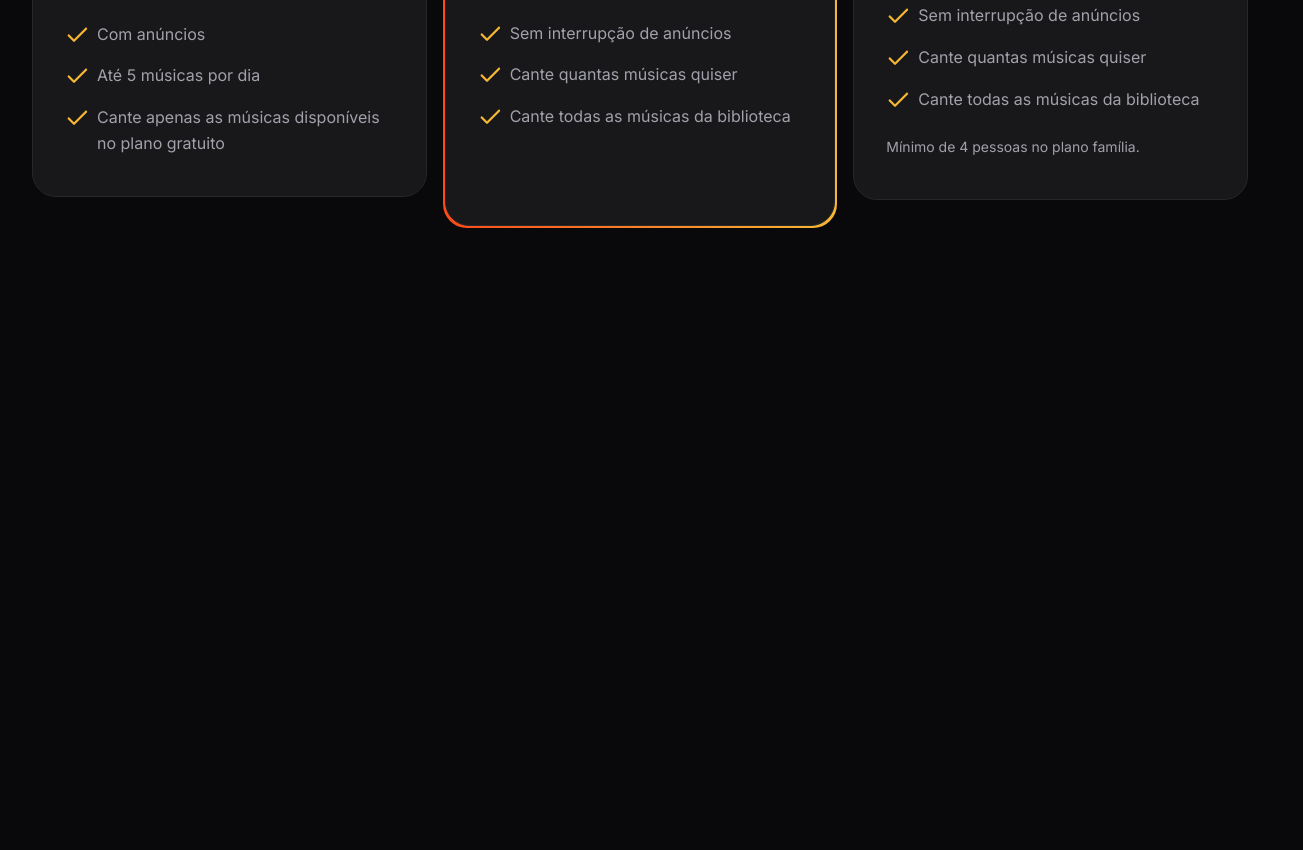
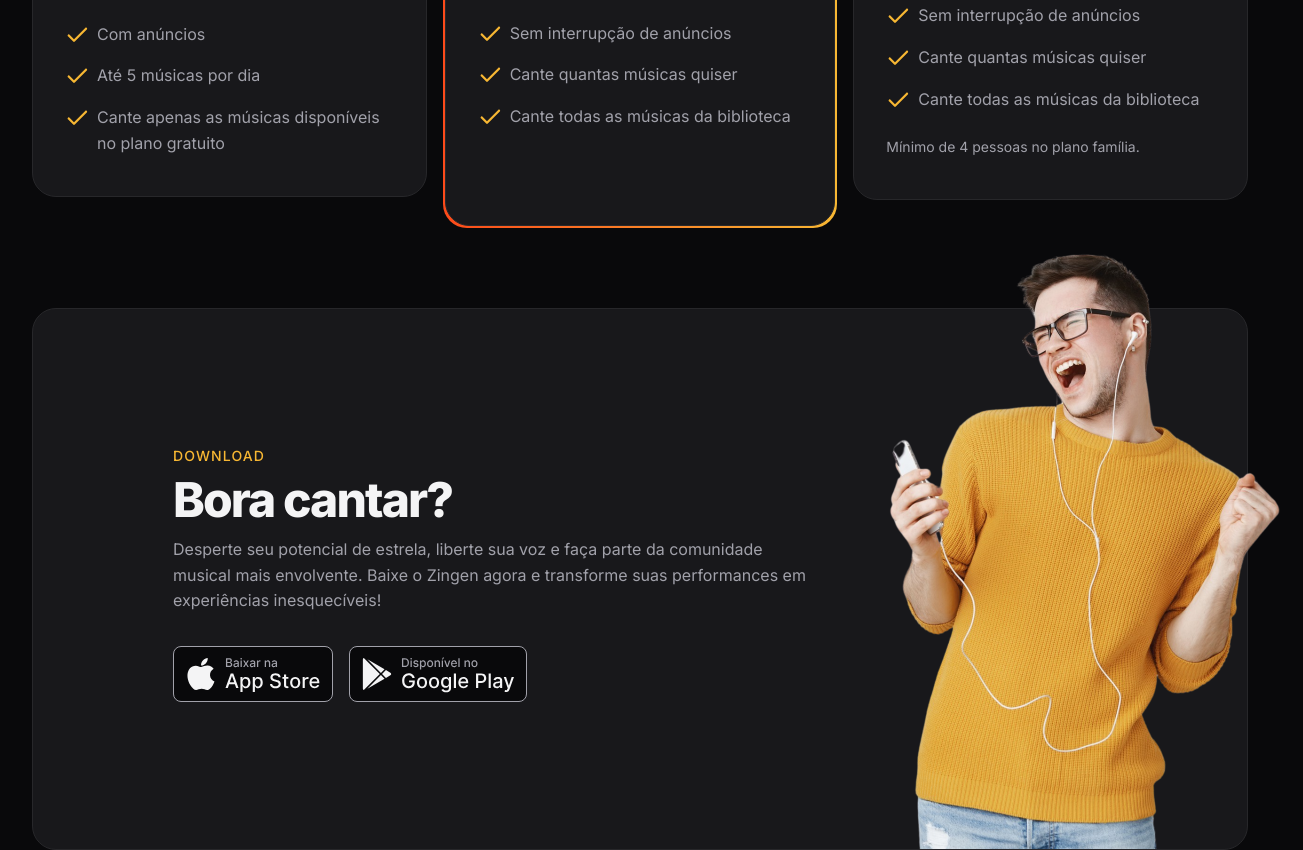
Before and after one commit to arctechbr/zingen, a plain HTML site: page index.html in a window 1280 px wide. Shown: the part 3239-4089 px from the top of the page, 1303 px wide, since content can reach past the window. Before the commit the page ends 3547 px from the top, so only its background shows below. Drawn offline with Linux system fonts and the light colour scheme.

Commit message:
Seçāo download

```diff
--- a/index.html
+++ b/index.html
@@ -192,5 +192,43 @@
         </div>
       </div>
     </section>
+
+    <section id="download">
+      <div class="container px-xl">
+        <div class="card px-lg even-columns items-center">
+          <div>
+            <header>
+              <strong>Download</strong>
+              <h2>Bora cantar?</h2>
+            </header>
+            <p>
+              Desperte seu potencial de estrela, liberte sua voz e faça parte da
+              comunidade musical mais envolvente. Baixe o Zingen agora e
+              transforme suas performances em experiências inesquecíveis!
+            </p>
+
+            <div class="buttons flex gap-1">
+              <a href="#">
+                <img
+                  src="assets/button-apple-store.svg"
+                  alt="Baixar da Apple Store"
+                />
+              </a>
+              <a href="#">
+                <img
+                  src="assets/button-play-store.svg"
+                  alt="Baixar da Play Store"
+                />
+              </a>
+            </div>
+          </div>
+
+          <img
+            src="assets/rapaz-ouvindo-musica-com-fones-de-ouvido-e-cantando-no-aplicativo-de-karaoke-removebg 1.png"
+            alt="rapaz ouvindo musica"
+          />
+        </div>
+      </div>
+    </section>
   </body>
 </html>
--- /dev/null
+++ b/styles/download.css
@@ -0,0 +1,32 @@
+#download {
+  .card {
+    padding: 3rem 1.5rem 15rem;
+    position: relative;
+
+    & > img {
+      width: 14.5rem;
+      position: absolute;
+      bottom: 0;
+      right: -3.5rem;
+    }
+  }
+
+  .buttons {
+    flex-wrap: wrap;
+    margin-top: 2rem;
+  }
+
+  @media (width >=80em) {
+    .card {
+      padding: 8.75rem;
+
+      & > div:nth-child(1) {
+        max-width: 40rem;
+      }
+
+      & > img {
+        width: 29.125rem;
+      }
+    }
+  }
+}
--- a/styles/global.css
+++ b/styles/global.css
@@ -46,6 +46,8 @@ html {
   font-size: var(--fs-base);
   line-height: 1.6;
   color: var(--text-color-primary);
+
+  overflow-x: hidden;
 }
 
 body {
--- a/styles/index.css
+++ b/styles/index.css
@@ -9,3 +9,4 @@
 @import url(cards.css);
 @import url(features.css) (width >= 80rem);
 @import url(pricing.css);
+@import url(download.css);
```
Also changed, not shown: assets/button-apple-store.svg (added), assets/button-play-store.svg (added).
